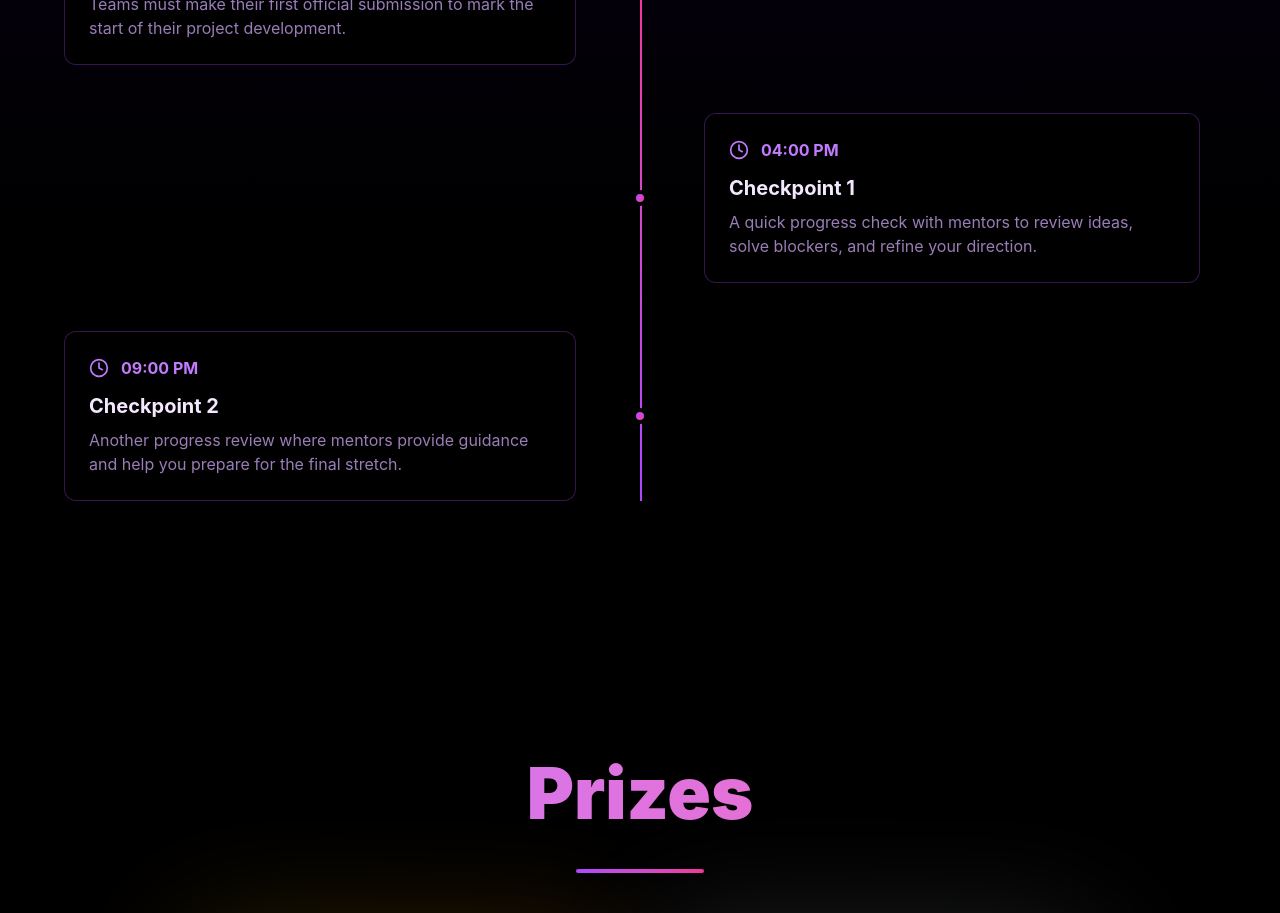
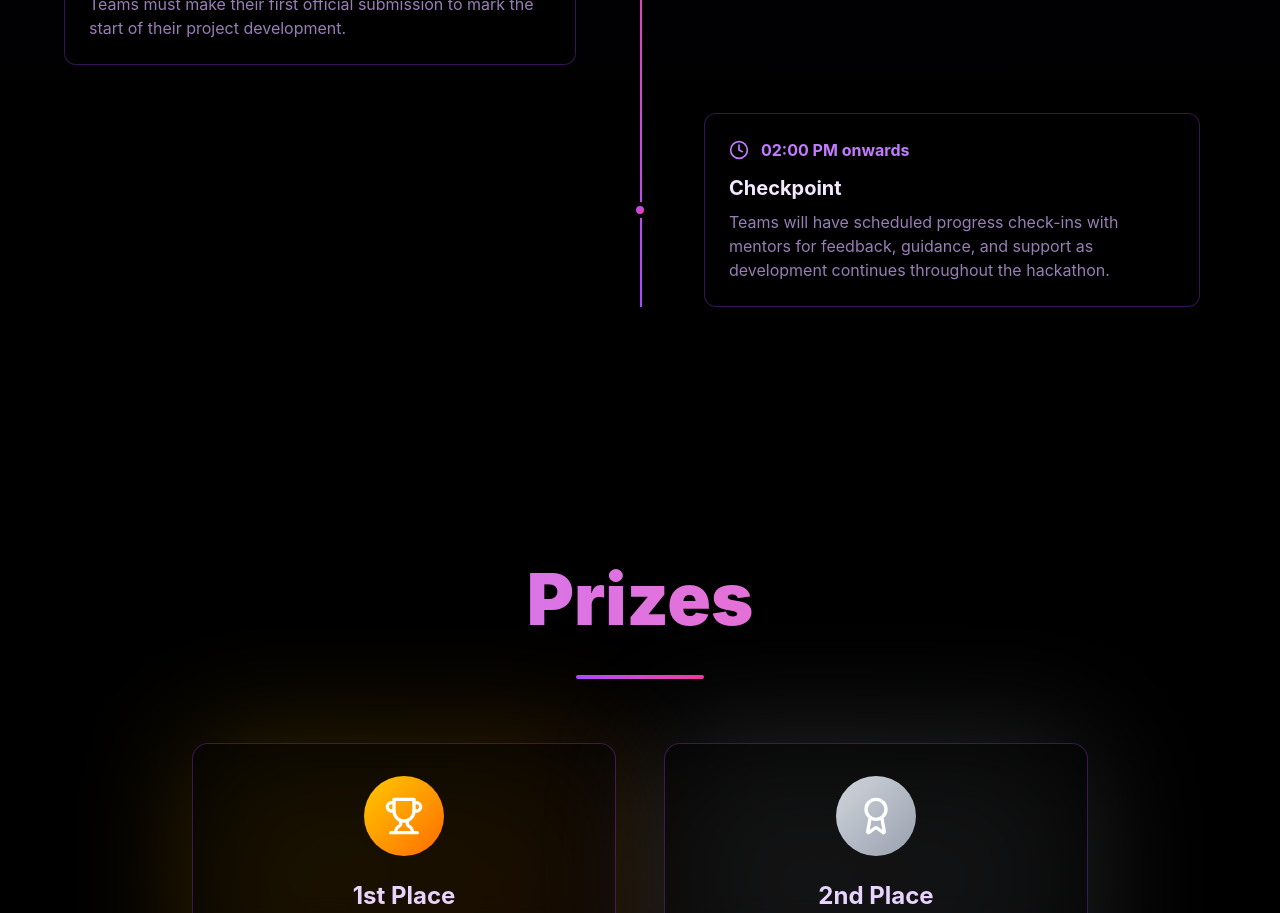
Before and after one commit to diaschrisfranco2012/HackWarz2k26, a React (Vite) app: page / in a window 1280 px wide. Shown: the part 5720-6633 px from the top of the page. Built offline with nearby package versions, Linux system fonts and the light colour scheme.

Commit message:
updated schedule timeline

```diff
--- a/src/app/App.tsx
+++ b/src/app/App.tsx
@@ -59,8 +59,7 @@ export default function App() {
     { time: '10:00 AM', event: 'Inaugural Ceremony & Theme Disclosure', description: 'Start the Digital Arena with the opening ceremony, introductions, and the official reveal of the hackathon theme.' },
     { time: '11:00 AM', event: 'Hackathon Begins', description: 'The arena opens! Teams start brainstorming, planning, and building their solutions.' },
     { time: '12:00 PM', event: 'Mandatory First Commit', description: 'Teams must make their first official submission to mark the start of their project development.' },
-    { time: '04:00 PM', event: 'Checkpoint 1', description: 'A quick progress check with mentors to review ideas, solve blockers, and refine your direction.' },
-    { time: '09:00 PM', event: 'Checkpoint 2', description: 'Another progress review where mentors provide guidance and help you prepare for the final stretch.' },
+    { time: '02:00 PM onwards', event: 'Checkpoint', description: 'Teams will have scheduled progress check-ins with mentors for feedback, guidance, and support as development continues throughout the hackathon.' },
   ];
 
   const scheduleDay2 = [
```
